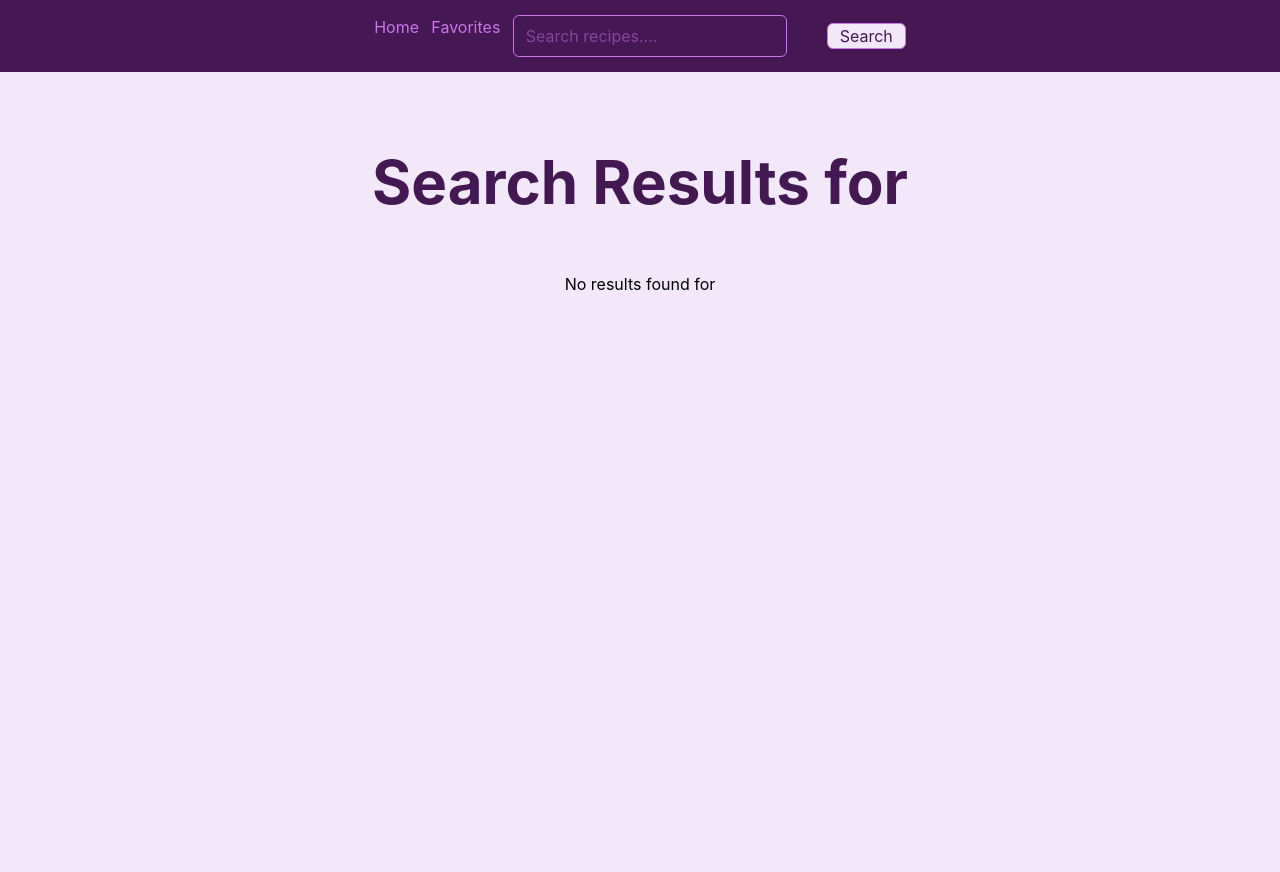
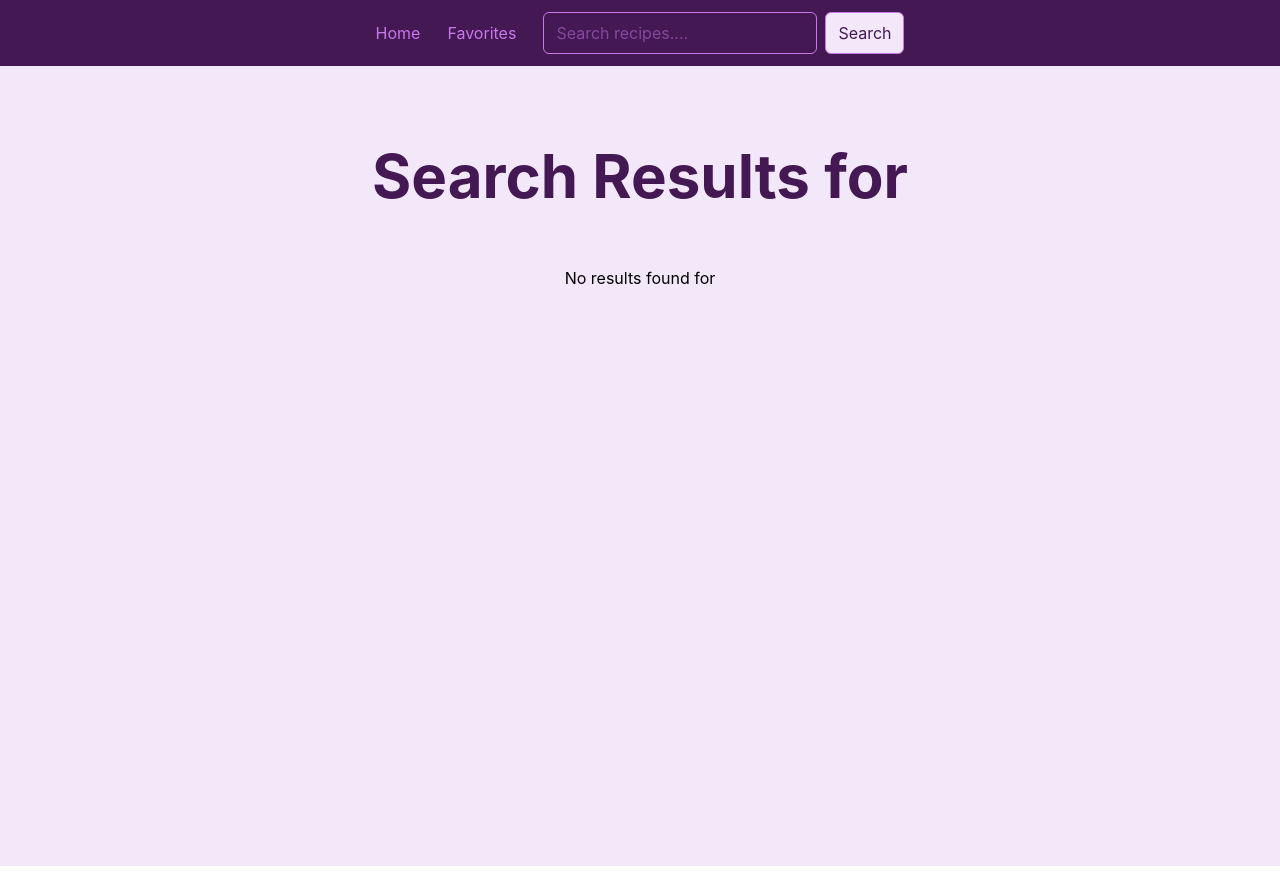
Before and after one commit to shanreed25/recipe-app, a React (Vite) app: page /search in a window 1280 px wide. Built offline with nearby package versions, Linux system fonts and the light colour scheme.

Commit message:
added final styles and readme information

```diff
--- a/src/components/Card.jsx
+++ b/src/components/Card.jsx
@@ -3,9 +3,9 @@ import { styles } from "../styles/styles";
 
 export function Card({ to, name, image }) {
   return (
-    <li className="list-none">
+    <li className="list-none w-full max-w-100">
       <Link to={to} className={styles.card}>
-        <img src={image} alt={name}  width={400} />
+        <img src={image} alt={name}  className="w-full" />
         <h3 className="mt-2 font-extrabold">{name}</h3>
       </Link>
     </li>
--- a/src/components/RecipeCard.jsx
+++ b/src/components/RecipeCard.jsx
@@ -12,8 +12,8 @@ export function RecipeCard({
     <article className={styles.recipeCard}>
       {/* Image with the button layered on top */}
       <h2 className={styles.h2}>{name}</h2>
-      <div className="relative flex justify-center mt-10">
-        <img src={image} alt={name} className="w-100 text-center rounded-md" />
+      <div className="relative flex justify-center mt-10 px-4">
+        <img src={image} alt={name} className="w-full max-w-100 rounded-md" />
         <button
           type="button"
           className={styles.favoritesButton}
@@ -23,10 +23,10 @@ export function RecipeCard({
         </button>
       </div>
 
-      <div className="grid grid-cols-1 sm:grid-cols-2 gap-5 p-20">
+      <div className="grid grid-cols-1 sm:grid-cols-2 gap-5 p-4 sm:p-10 lg:p-20">
         <section className={styles.cardBorder}>
           <h3 className={styles.cardsH3}>Ingredients</h3>
-          <ul className="p-8 flex flex-col gap-6">
+          <ul className="p-2 sm:p-4 flex flex-col gap-3 sm:gap-6">
             {ingredients.map((ingredient, index) => (
               <li key={index} className="bg-[#f3e8fa] rounded-md px-3 py-2">
                 <span className="font-semibold">{ingredient.measure}</span>{" "}
--- a/src/components/SearchBar.jsx
+++ b/src/components/SearchBar.jsx
@@ -22,7 +22,7 @@ export function SearchBar() {
     }
 
   return (
-    <form role="search" onSubmit={handleSubmit}>
+    <form role="search" onSubmit={handleSubmit} className="flex w-full sm:w-auto gap-2">
       <label htmlFor="recipe-search" className="sr-only">
         Search Recipes
       </label>
@@ -32,9 +32,9 @@ export function SearchBar() {
         value={searchTerm}
         placeholder="Search recipes...."
         onChange={e => setSearchTerm(e.target.value)}
-        className="rounded-md border border-[#ca77eb] px-3 py-2"
+        className="flex-1 min-w-0 rounded-md border border-[#ca77eb] px-3 py-2"
       />
-      <button type="submit" className="rounded-md ml-10 bg-[#f3e8fa] text-[#431853] border border-[#ca77eb] px-3 hover:bg-[#ca77eb]">
+      <button type="submit" className="rounded-md bg-[#f3e8fa] text-[#431853] border border-[#ca77eb] px-3 hover:bg-[#ca77eb]">
         Search
       </button>
     </form>
--- a/src/styles/styles.js
+++ b/src/styles/styles.js
@@ -1,15 +1,15 @@
 export const styles = {
-    app: "min-h-screen bg-[#f3e8fa] flex flex-col gap-20 items-center pt-20",
-    header: "text-[#ca77eb] w-full h-18 bg-[#431853] flex items-center justify-center",
-    headerNav: "w-full max-w-xl px-4 flex justify-around",
+    app: "min-h-screen bg-[#f3e8fa] flex flex-col gap-10 items-center pt-10 sm:pt-20 px-4 sm:gap-20 pb-10",
+    header: "text-[#ca77eb] w-full py-3 bg-[#431853] flex items-center justify-center",
+    headerNav: "w-full max-w-xl px-4 flex flex-wrap items-center justify-around gap-3",
     navLink: "hover:text-amber-300",
     navLinkActive: "text-amber-300",
-    contentContainer: "flex flex-col gap-15 text-center",
-    h2: "text-6xl text-[#431853] font-bold",
+    contentContainer: "w-full max-w-6xl flex flex-col gap-8 sm:gap-15 text-center",
+    h2: "text-3xl sm:text-5xl lg:text-6xl text-[#431853] font-bold break-words",
     cardContainer: "max-w-6xl list-none p-0 flex flex-wrap justify-center gap-5",
-    cardBorder: "border border-[#431853] rounded-xl shadow-md",
+    cardBorder: "border border-[#431853] rounded-xl shadow-md p-4",
     card: "block list-none text-center no-underline text-[#431853] border border-[#431853] rounded-lg p-4 hover:shadow-md transition-shadow",
-    recipeCard: "max-w-7xl mx-auto pt-20 bg-white text-[#431853] border border-[#431853] rounded-xl shadow-md",
+    recipeCard: "w-full max-w-7xl mx-auto pt-8 sm:pt-20 bg-white text-[#431853] border border-[#431853] rounded-xl shadow-md",
     cardsH3: "text-xl font-semibold mb-3 border-b border-[#f3e8fa] pb-2",
     favoritesButton: "bg-[#f3e8fa] text-[#431853] font-semibold px-4 py-2 rounded-md border border-[#431853] absolute bottom-4 shadow-md hover:bg-[#431853] hover:text-white"
 }
```
Also changed, not shown: 1 other file (tests, documents, lock files or other folders).
